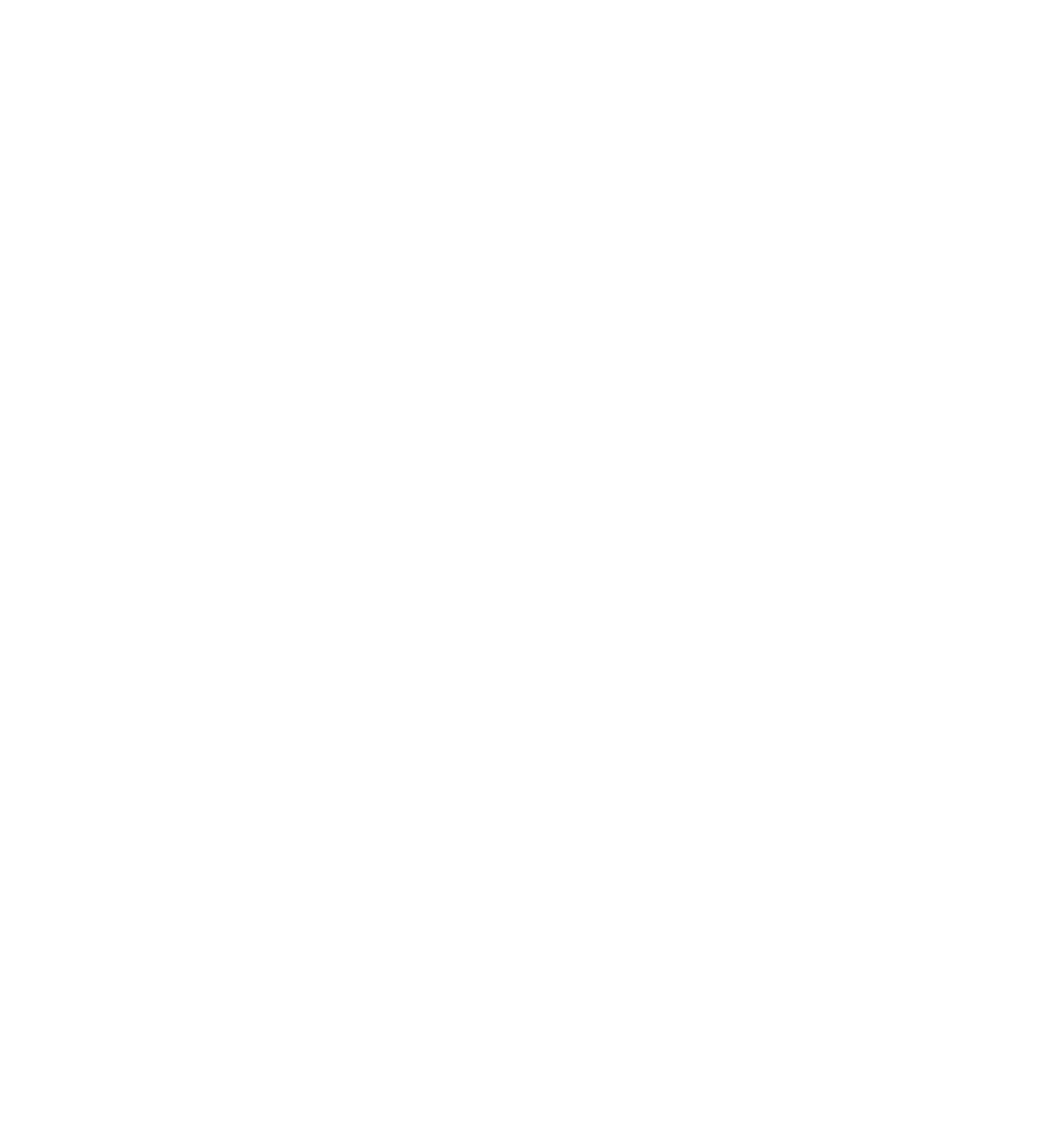
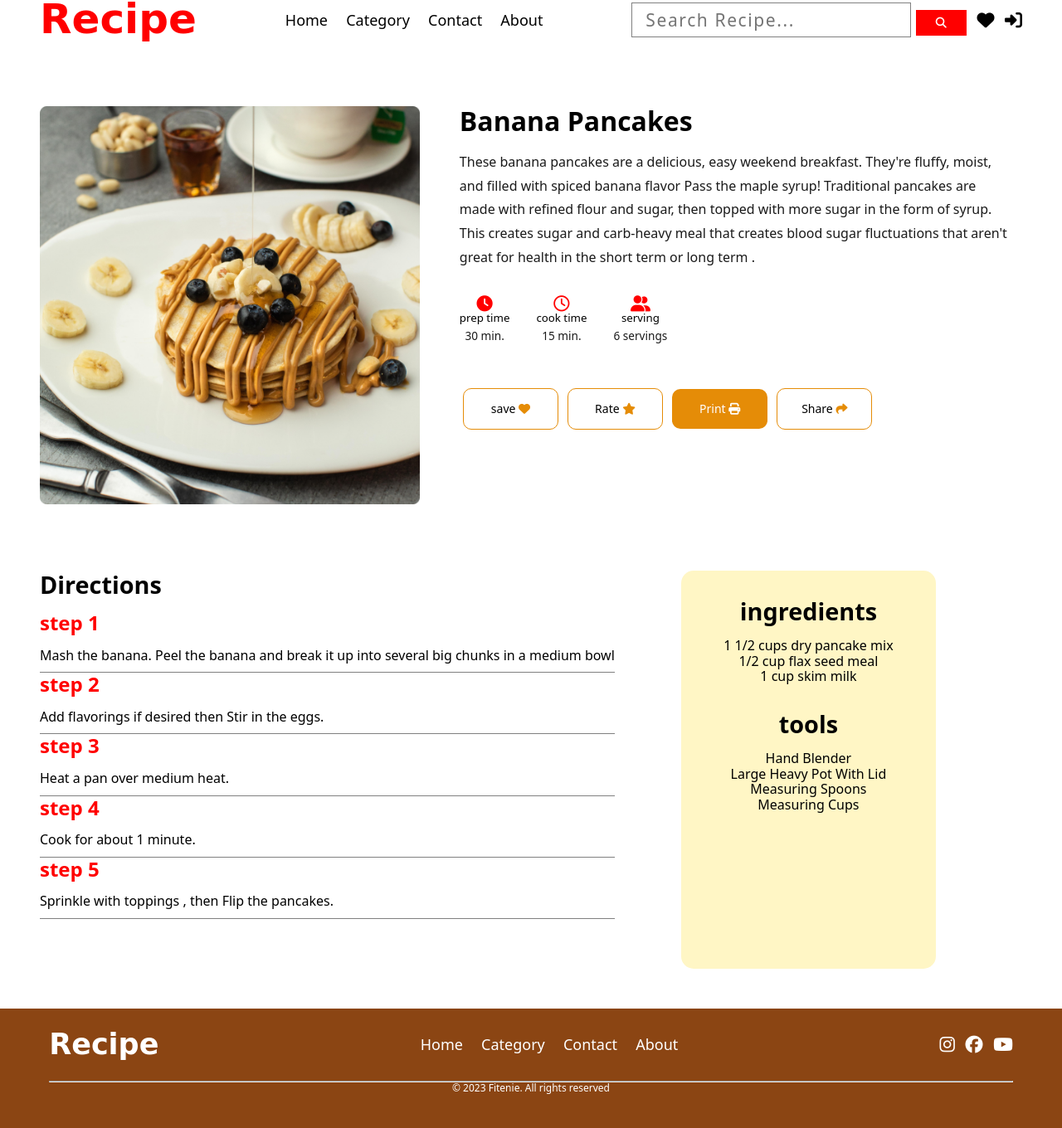
Before and after one commit to KYTC-Front-End/Recipe-AD, a plain HTML site: page details.html in a window 1280 px wide. Shown: the whole page at 83% size. Before the commit the page ends 800 px from the top, so only its background shows below. Drawn offline with nearby package versions, Linux system fonts and the light colour scheme; a web font is replaced by a local one.

Commit message:
Great details.cc and add code in details.html ,media.css

```diff
--- /dev/null
+++ b/assets/css/details.css
@@ -0,0 +1,254 @@
+*{
+  padding: 0;
+  margin: 0;
+  box-sizing: border-box;
+}
+body{
+  font-family: system-ui, -apple-system, BlinkMacSystemFont, 'Segoe UI', Roboto, Oxygen, Ubuntu, Cantarell, 'Open Sans', 'Helvetica Neue', sans-serif;
+}
+/* start header css */
+header{
+width:100%;
+height: 3rem;
+padding: 0.5rem 3rem 0.5rem 3rem;
+display: flex;
+flex-direction: row;
+justify-content: space-between;
+align-items: center;
+}
+
+.logo{
+font-family: 'Qwigley', cursive;
+font-size: 50px;
+color: #FF0000;
+}
+
+nav ul {
+list-style-type: none;
+margin: 0;
+padding: 0;
+}
+
+nav ul li {
+display: inline-block;
+
+}
+
+nav ul li a {
+text-decoration: none;
+color: #000;
+font-size: 18px;
+padding: 0.5em;
+}
+
+nav ul li a span.active{
+position: relative;
+}
+
+nav ul li a span.active::after {
+content: '';
+position: absolute;
+left: 0;
+bottom: -3px;
+width: 100%;
+height: 2px;
+background-color: red;
+}
+
+.header-icon{
+font-size: 21px;
+display: flex;
+gap: 0.6em;
+align-items: center;
+}
+
+.hero-container{
+background-image: url(../image/Rectangle\ 6.png);
+background-repeat: no-repeat;
+background-size: cover;
+width: 100%;
+height: 100vh;
+display: flex;
+flex-direction: column;
+justify-content: center;
+align-items: center;
+}
+
+.hero-title{
+font-size: 30px;
+font-family: 'Merriweather';
+color: rgba(255, 255, 255, 0.904);
+line-height: 4rem;
+letter-spacing: 1.2px;
+}
+
+.search-input{
+flex: 1;
+border: 1px solid gray;
+padding: 0.5rem 1rem;
+letter-spacing: 0.1rem;
+}
+
+.search-button{
+background-color: #FF0000;
+padding: 0.5rem 1.5rem;
+border: none;
+cursor: pointer;
+font-size: 13px;
+outline: none;
+}
+/* start Recipe-Detail css */
+
+.Recipe-Detail-hero{
+  display: flex;
+  gap:3rem;
+}
+.Recipe-details-hero-img{
+  margin-left: 3rem;
+  margin-top: 5rem;
+  height: 60vh;
+  width: 60vw;
+}
+.Recipe-Detail-info{
+  margin-top: 5rem;
+  margin-right: 4rem;
+}
+.Recipe-Detail-info h2
+{
+  font-size: 2rem;
+  font-weight: 600;
+}
+.Recipe-Detail-info p{
+  color:#1a1a1a;
+  line-height: 1.8rem;
+  margin: 1rem 0;
+
+}
+.Recipe-Detail-icons{
+  display: flex;
+  gap: 2rem;
+  text-align: center;
+  margin: 2rem 0;
+}
+.Recipe-Detail-icons h5{
+  font-weight: 420;
+}
+.Recipe-Detail-icons p{
+  margin-top: 0;
+  font-weight: 100;
+  font-size: 0.85rem;
+}
+.Recipe-Detail-icons i{
+  font-size: 1.2rem;
+}
+.Recipe-Detail-tags{
+  font-weight: 600;
+  align-items: center;
+  font-size: 0.7em;
+  gap: 1rem;
+}
+#icon-save{
+  background-color: #E58C07;
+  border: none;
+   color: white;
+   padding: 1rem 1rem;
+    text-align: center;
+    text-decoration: none;
+     display: inline-block;
+      font-size: 14px;
+        cursor: pointer;
+}
+.Recipe-Detail-tags button{
+  padding: 0.05rem 0.5rem;
+  margin: 0 0.25rem;
+  background-color:white;
+  border: 1px solid #E58C07;
+  border-radius: 10px;
+   color:black;
+   padding: 1rem 1rem;
+    text-align: center;
+    text-decoration: none;
+     display: inline-block;
+      font-size: 14px;
+        cursor: pointer;
+        width:9vw;
+}
+.Recipe-Detail-content{
+  display: flex;
+  margin-top: 5rem;
+  margin-right: 4rem;
+  margin-left: 3rem;
+
+}
+.Recipe-Detail-content h4{
+  font-size: 1.8rem;
+  font-weight: 600;
+  margin-bottom: 1rem;
+}
+.p-step{
+  color:#FF0000;
+  font-size: 1.5rem;
+  font-weight: 550;
+  margin-bottom: 1rem;
+}
+.single-instruction{
+  border-bottom: 1px solid gray;
+  padding-bottom: 0.7rem;
+}
+.second-column{
+  width:24vw;
+  height: 60vh;
+  background-color: #FFF6C5;
+  margin-left: 5rem;
+  text-align: center;
+  border-radius: 15px;
+}
+.second-column h4{
+  margin-bottom: 1rem;
+  margin-top: 2rem;
+}
+.single-ingredient{
+  font-size: 1rem;
+}
+.single-tool{
+  font-size: 1rem;
+}
+/* start footer css */
+.Footer-Container{
+  width: 100%;
+  height:18vh;
+  background-color: #8B4513;
+  display: flex;
+  flex-direction: column;
+  padding: 0 3.7rem;
+ margin-top: 3rem;
+}
+
+.Footer-content{
+  display: flex;
+  justify-content: space-between;
+  align-items: center;
+  color: #fff;
+}
+
+.footer-nav{
+  color: #fff;
+}
+
+#logo-footer{
+  font-size: 35px;
+  color: #fff;
+}
+
+.hr{
+  margin-top: 0;
+  margin-bottom: 0;
+  background-color: rgba(204, 204, 204, 0.651);
+  border: none;
+}
+
+.copyright{
+ font-size: 12px;
+ text-align: center;
+ color: #fff;
+}
--- a/assets/css/style.css
+++ b/assets/css/style.css
@@ -102,6 +102,7 @@ nav ul {
   border: none;
   cursor: pointer;
   font-size: 13px;
+  outline: none;
 }
 
 .featured-container{
--- a/details.html
+++ b/details.html
@@ -0,0 +1,185 @@
+<!DOCTYPE html>
+<html lang="en">
+  <head>
+    <meta charset="UTF-8" />
+    <meta http-equiv="X-UA-Compatible" content="IE=edge" />
+    <meta name="viewport" content="width=device-width, initial-scale=1.0" />
+    <title> Recipe Detail </title>
+    <link rel="shortcut icon" href="./assets/favicon.ico" type="image/x-icon" />
+    <link rel="stylesheet" href="./css/normalize.css" />
+    <link rel="stylesheet"  href="https://cdnjs.cloudflare.com/ajax/libs/font-awesome/5.14.0/css/all.min.css" />
+    <link rel="preconnect" href="https://fonts.googleapis.com">
+    <link rel="preconnect" href="https://fonts.gstatic.com" crossorigin>
+    <link href="https://fonts.googleapis.com/css2?family=Lato&family=Merriweather:wght@300&family=Montserrat:wght@200&family=Qwigley&display=swap" rel="stylesheet">
+    <script
+    src="https://kit.fontawesome.com/623677c6b3.js"
+    crossorigin="anonymous"></script>
+    <link rel="icon" href="./assets/favicon-io/favicon.ico">
+    <link rel="stylesheet" href="./assets/css/details.css">
+    <link rel="stylesheet" href="./assets/css/media.css">
+  </head>
+  <body>
+    <body>
+      <!-- start header -->
+      <header>
+          <h1 class="logo">Recipe</h1>
+          <nav>
+              <ul>
+                <li><a href="#">Home</a></li>
+                <li><a href="recipelist.html">Category</a></li>
+                <li><a href="#">Contact</a></li>
+                <li><a href="#">About</a></li>
+              </ul>
+            </nav>
+
+          <section class="header-icon">
+            <form class="hero-contant">
+              <input type="search" class="search-input" placeholder="Search Recipe...">
+              <button type="submit" class="search-button"><i class="fa fa-search" style="color: #fff;"></i></button>
+          </form>
+          <i class="fa-sharp fa-solid fa-heart" style="color: #000000;"></i>
+              <i class="fa fa-sign-in-alt" style="color: #000000;"></i>
+          </section>
+      </header>
+      <section class="headerdetails">
+      </section>
+      <!-- start Recipe Detail Page -->
+      <section class="Recipe-Detail">
+          <section class="Recipe-Detail-hero">
+            <img src="./assets/image/Recipe-Detail.png" class="Recipe-details-hero-img" />
+            <article class="Recipe-Detail-info">
+              <h2>Banana Pancakes</h2>
+              <p>
+                  These banana pancakes are a delicious, easy weekend breakfast.
+                  They're fluffy, moist, and filled with spiced banana flavor Pass the
+                  maple syrup!
+                  Traditional pancakes are made with refined flour and sugar, then
+                   topped with more sugar in the form of syrup. This creates sugar
+                   and carb-heavy meal that creates blood sugar fluctuations that
+                  aren't great for health in the short term or long term .
+              </p>
+              <section class="Recipe-Detail-icons">
+                <article class="icons">
+                  <i class="fas fa-clock" style="color:#FF0000"></i>
+                  <h5>prep time</h5>
+                  <p>30 min.</p>
+                </article>
+                <article class="icons">
+                  <i class="far fa-clock" style="color:#FF0000"></i>
+                  <h5>cook time</h5>
+                  <p>15 min.</p>
+                </article>
+                <article class="icons">
+                  <i class="fas fa-user-friends" style="color:#FF0000"></i>
+                  <h5>serving</h5>
+                  <p>6 servings</p>
+                </article>
+              </section>
+              <p class="Recipe-Detail-tags">
+                <button>save  <i class="fa-sharp fa-solid fa-heart" style="color: #E58C07;"></i></button>
+                <button>Rate  <i class="fa-solid fa-star" style="color:#E58C07;"></i></button>
+                <button id="icon-save">Print  <i class="fa-solid fa-print" style="color:white;"></i></button>
+                <button>Share <i class="fa-solid fa-share" style="color:#E58C07"></i> </button>
+              </p>
+            </article>
+          </section>
+          <!-- content -->
+          <section class="Recipe-Detail-content">
+            <article>
+              <h4>Directions</h4>
+              <div class="single-instruction">
+                <step>
+                  <p class="p-step">step 1</p>
+                  <div></div>
+                </step>
+                <p>
+                  Mash the banana. Peel the banana and break it up into several
+                  big chunks in a medium bowl
+               </p>
+              </div>
+              <!-- end of single instruction -->
+              <!-- single instruction -->
+              <div class="single-instruction">
+                <step>
+                  <p class="p-step">step 2</p>
+                  <div></div>
+                </step>
+                <p>
+                  Add flavorings if desired then Stir in the eggs.
+                </p>
+              </div>
+              <!-- end of single instruction -->
+              <!-- single instruction -->
+              <div class="single-instruction">
+                <step>
+                  <p class="p-step">step 3</p>
+                  <div></div>
+                </step>
+                <p>
+                  Heat a pan over medium heat.
+                </p>
+              </div>
+              <div class="single-instruction">
+                  <step>
+                    <p class="p-step">step 4</p>
+                    <div></div>
+                  </step>
+                  <p>
+                      Cook for about 1 minute.
+                  </p>
+                </div>
+                <div class="single-instruction">
+                  <step>
+                    <p class="p-step">step 5</p>
+                    <div></div>
+                  </step>
+                  <p>
+                      Sprinkle with toppings , then Flip the pancakes.
+                  </p>
+                </div>
+              <!-- end of single instruction -->
+            </article>
+            <article class="second-column">
+              <section>
+                <h4>ingredients</h4>
+                <p class="single-ingredient">1 1/2 cups dry pancake mix</p>
+                <p class="single-ingredient">1/2 cup flax seed meal</p>
+                <p class="single-ingredient">1 cup skim milk</p>
+              </section>
+              <divsection>
+                <h4>tools</h4>
+                <p class="single-tool">Hand Blender</p>
+                <p class="single-tool">Large Heavy Pot With Lid</p>
+                <p class="single-tool">Measuring Spoons</p>
+                <p class="single-tool">Measuring Cups</p>
+              </section>
+            </article>
+          </section>
+        </div>
+      </section>
+       <!-- Footer Section -->
+       <section class="Footer-Container">
+        <section class="Footer-content">
+            <h1 class="logo" id="logo-footer">Recipe</h1>
+            <nav id="footer-nav">
+                <ul>
+                    <li><a href="#" class="footer-nav">Home</a></li>
+                    <li><a href="#" class="footer-nav">Category</a></li>
+                    <li><a href="#" class="footer-nav">Contact</a></li>
+                    <li><a href="#" class="footer-nav">About</a></li>
+                </ul>
+            </nav>
+            <section class="header-icon">
+                <i class="fab fa-instagram"></i>
+                <i class="fab fa-facebook"></i>
+                <i class="fab fa-youtube"></i>
+            </section>
+        </section>
+        <hr/>
+
+            <section class="footer-copyright">
+            <p class="copyright"> © 2023 Fitenie. All rights reserved</p>
+            </section>
+    </section>
+    </body>
+  </html>
```
Also changed, not shown: assets/css/media.css (+163 -0 lines), assets/image/Recipe-Detail.png (added).
